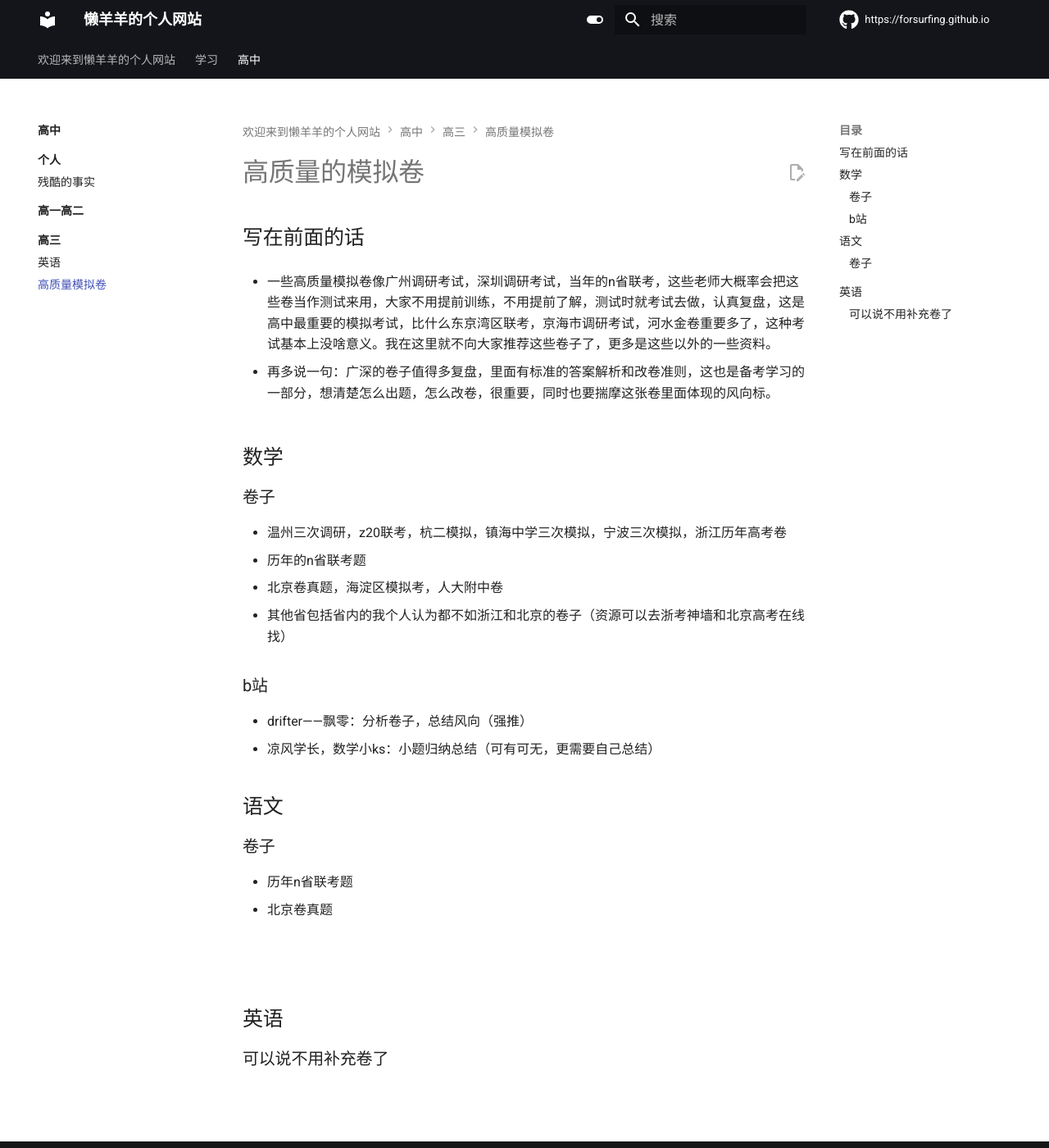
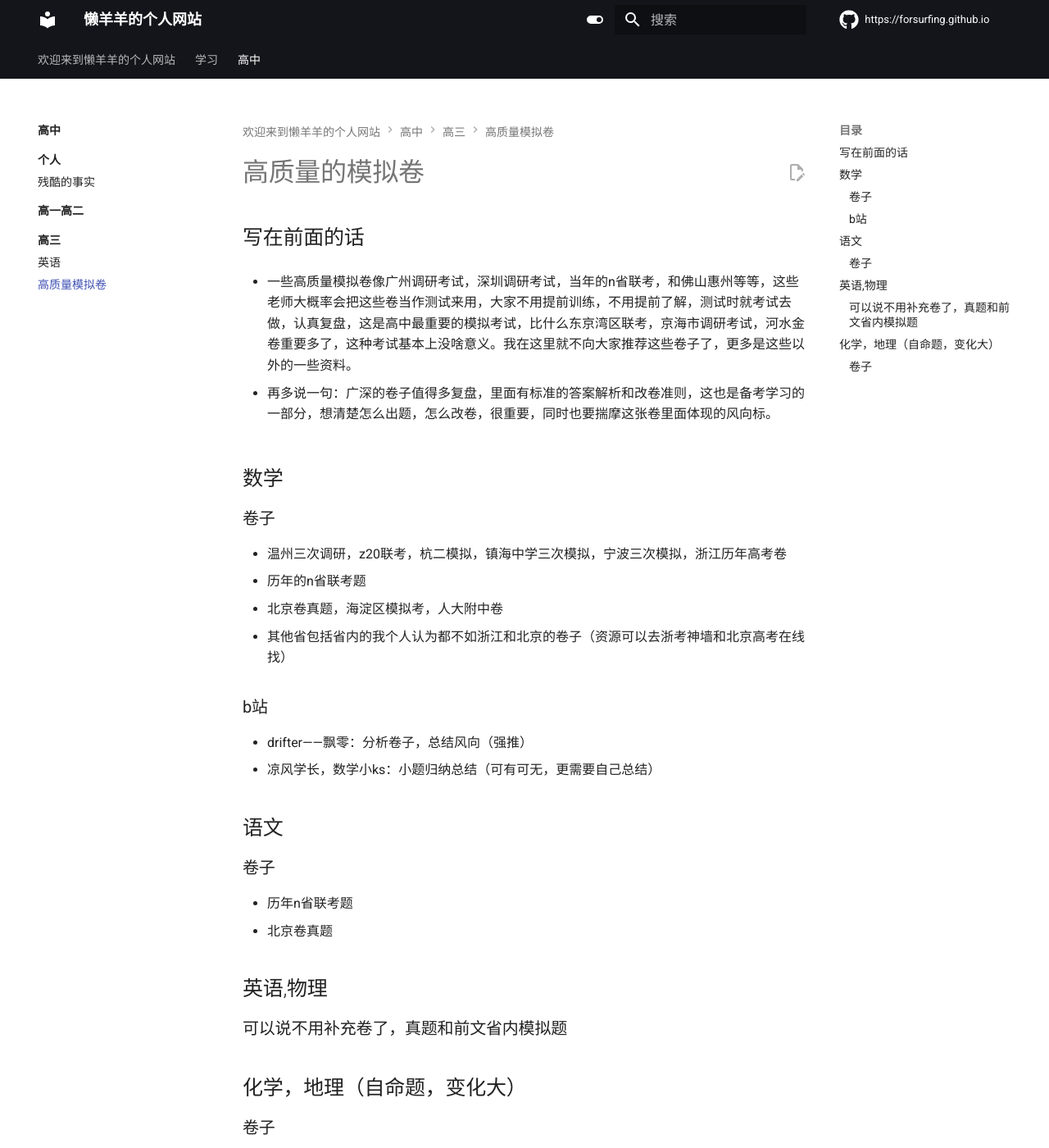
Before and after one commit to forsurfing/forsurfing.github.io, an MkDocs documentation site: the page built from docs/高中/高三/高质量模拟卷/index.md, in a window 1280 px wide and 1400 px high. Shown: the whole window at 82% size. Built offline with MkDocs 1.6.1 and Material for MkDocs 9.7.7, drawn with Linux system fonts in a browser that asks for light colours; nearby versions of some CDN libraries; library files that are not in the unit come from our copies; comment, search, counter and statistics services are not loaded; some of the changed text lies outside the part shown.

Commit message:
Update index.md

```diff
--- a/docs/高中/高三/高质量模拟卷/index.md
+++ b/docs/高中/高三/高质量模拟卷/index.md
@@ -4,7 +4,7 @@
 
 ## 写在前面的话
 
-  - 一些高质量模拟卷像广州调研考试，深圳调研考试，当年的n省联考，这些老师大概率会把这些卷当作测试来用，大家不用提前训练，不用提前了解，测试时就考试去做，认真复盘，这是高中最重要的模拟考试，比什么东京湾区联考，京海市调研考试，河水金卷重要多了，这种考试基本上没啥意义。我在这里就不向大家推荐这些卷子了，更多是这些以外的一些资料。
+  - 一些高质量模拟卷像广州调研考试，深圳调研考试，当年的n省联考，和佛山惠州等等，这些老师大概率会把这些卷当作测试来用，大家不用提前训练，不用提前了解，测试时就考试去做，认真复盘，这是高中最重要的模拟考试，比什么东京湾区联考，京海市调研考试，河水金卷重要多了，这种考试基本上没啥意义。我在这里就不向大家推荐这些卷子了，更多是这些以外的一些资料。
 
   - 再多说一句：广深的卷子值得多复盘，里面有标准的答案解析和改卷准则，这也是备考学习的一部分，想清楚怎么出题，怎么改卷，很重要，同时也要揣摩这张卷里面体现的风向标。
 
@@ -31,12 +31,13 @@
 - 历年n省联考题
 - 北京卷真题
 
-###
+
+## 英语,物理
+
+### 可以说不用补充卷了，真题和前文省内模拟题
 
 
-## 英语
+## 化学，地理（自命题，变化大）
 
-### 可以说不用补充卷了
-
-
-###
+### 卷子
+-广州深圳名校的卷子，以及他们的小范围联考（四校联考）
```
